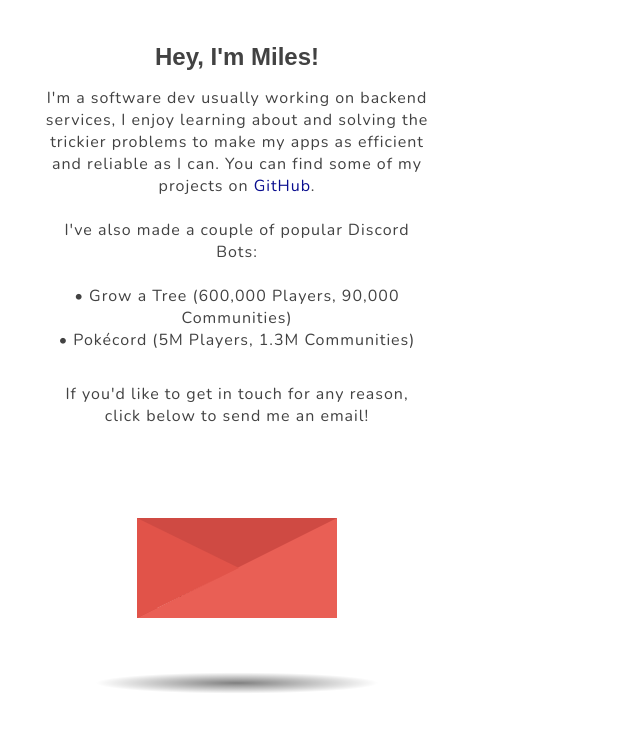
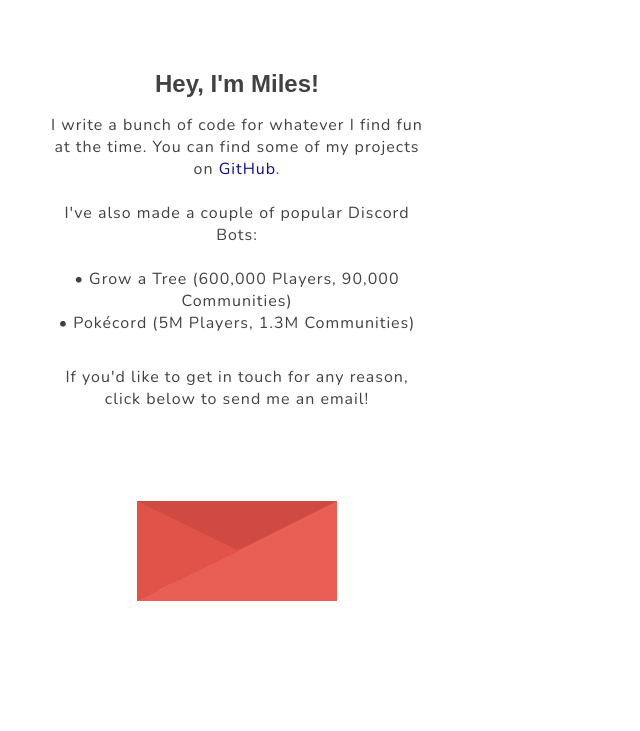
Before and after one commit to ssMMiles/simple-website, a plain HTML site: page index.html in a window 1280 px wide. Shown: the part 69-800 px from the top of the page, without its empty margins (403-1043 px from the left). Drawn offline with Linux system fonts and the light colour scheme.

Commit message:
better content

```diff
--- a/index.html
+++ b/index.html
@@ -46,7 +46,7 @@
     <div id="content">
       <h2>Hey, I'm Miles!</h2>
       <p>
-        I'm a software dev usually working on backend services, I enjoy learning about and solving the trickier problems to make my apps as efficient and reliable as I can. You can find some of my projects on <a id="github-link" href="https://github.com/ssMMiles" rel="noopener noreferrer" target="_blank">GitHub</a>.</br>
+        I write a bunch of code for whatever I find fun at the time. You can find some of my projects on <a id="github-link" href="https://github.com/ssMMiles" rel="noopener noreferrer" target="_blank">GitHub</a>.</br>
         </br>
         I've also made a couple of popular Discord Bots:</br>
         </br>
@@ -76,7 +76,6 @@
               <div class="body"></div>
               <div class="left-fold"></div>
             </div>
-            <div class="shadow"></div>
           </div>
         </a>
       </div>
```
